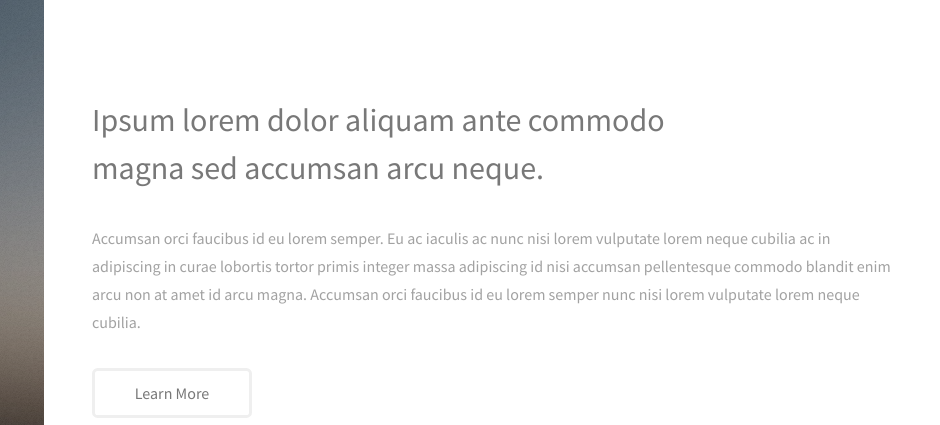
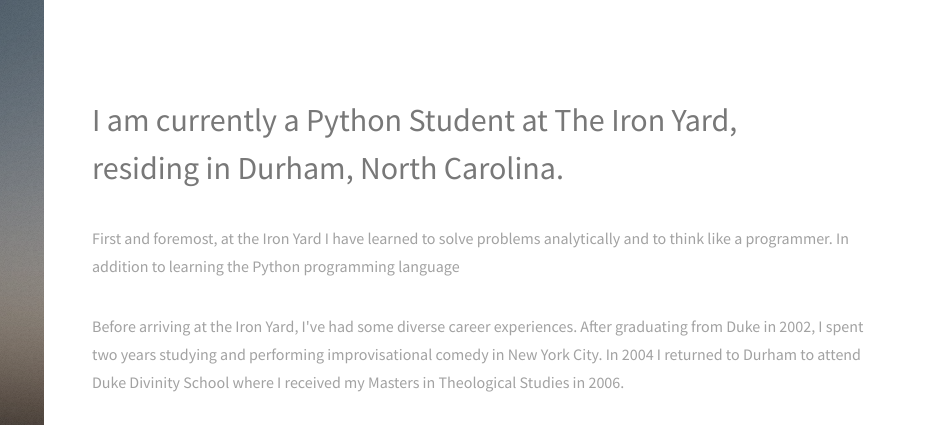
Before and after one commit to BretRunestad/BretRunestad.github.io, a plain HTML site: page index.html in a window 1280 px wide. Shown: the top 425 px of the page, 340-1280 px from the left. Drawn offline with Linux system fonts and the light colour scheme.

Commit message:
adding text

```diff
--- a/index.html
+++ b/index.html
@@ -37,10 +37,12 @@
 				<!-- One -->
 					<section id="one">
 						<header class="major">
-							<h2>Ipsum lorem dolor aliquam ante commodo<br />
-							magna sed accumsan arcu neque.</h2>
+							<h2>I am currently a Python Student at The Iron Yard,<br />
+							residing in Durham, North Carolina.</h2>
 						</header>
-						<p>Accumsan orci faucibus id eu lorem semper. Eu ac iaculis ac nunc nisi lorem vulputate lorem neque cubilia ac in adipiscing in curae lobortis tortor primis integer massa adipiscing id nisi accumsan pellentesque commodo blandit enim arcu non at amet id arcu magna. Accumsan orci faucibus id eu lorem semper nunc nisi lorem vulputate lorem neque cubilia.</p>
+						<p>First and foremost, at the Iron Yard I have learned to solve problems analytically and to think like a programmer.  In addition to learning the Python programming language</p>
+						<p>Before arriving at the Iron Yard, I've had some diverse career experiences.  After graduating from Duke in 2002, I spent two years studying and performing improvisational comedy in New York City.
+						In 2004 I returned to Durham to attend Duke Divinity School where I received my Masters in Theological Studies in 2006.</p>
 						<ul class="actions">
 							<li><a href="#" class="button">Learn More</a></li>
 						</ul>
@@ -117,7 +119,7 @@
 									</li>
 									<li>
 										<h3 class="icon fa-envelope-o"><span class="label">Email</span></h3>
-										<a href="#">bret@gmail.com</a>
+										<a href="mailto:bret.runestad@gmail.com">bret.runestad@gmail.com</a>
 									</li>
 								</ul>
 							</div>
```
